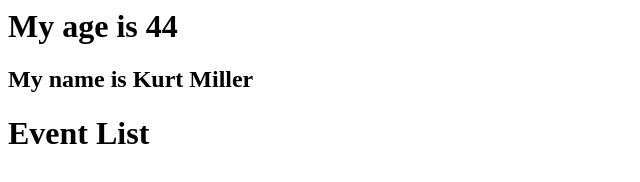
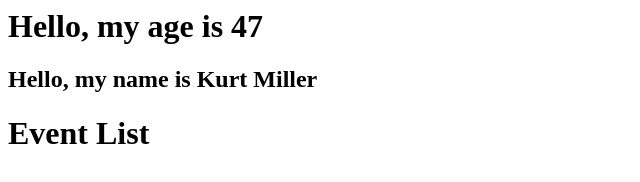
Before and after one commit to kmiller007/angularjs, a plain HTML site: page index.html in a window 1280 px wide. Shown: the whole page, without its empty margins (0-640 px from the left). Drawn offline with Linux system fonts and the light colour scheme.

Commit message:
Updated my age

```diff
--- a/index.html
+++ b/index.html
@@ -2,8 +2,8 @@
 <head>
 </head>
 <body>
-<h1>My age is {{ 10 + 34 }}</h1>
-<h2>My name is {{ "Kurt " + "Miller" }}</h2>
+<h1>Hello, my age is {{ 10 + 37 }}</h1>
+<h2>Hello, my name is {{ "Kurt " + "Miller" }}</h2>
 
 <div ng-controller="eventController as events">
 	<h1>Event List</h1>
```
